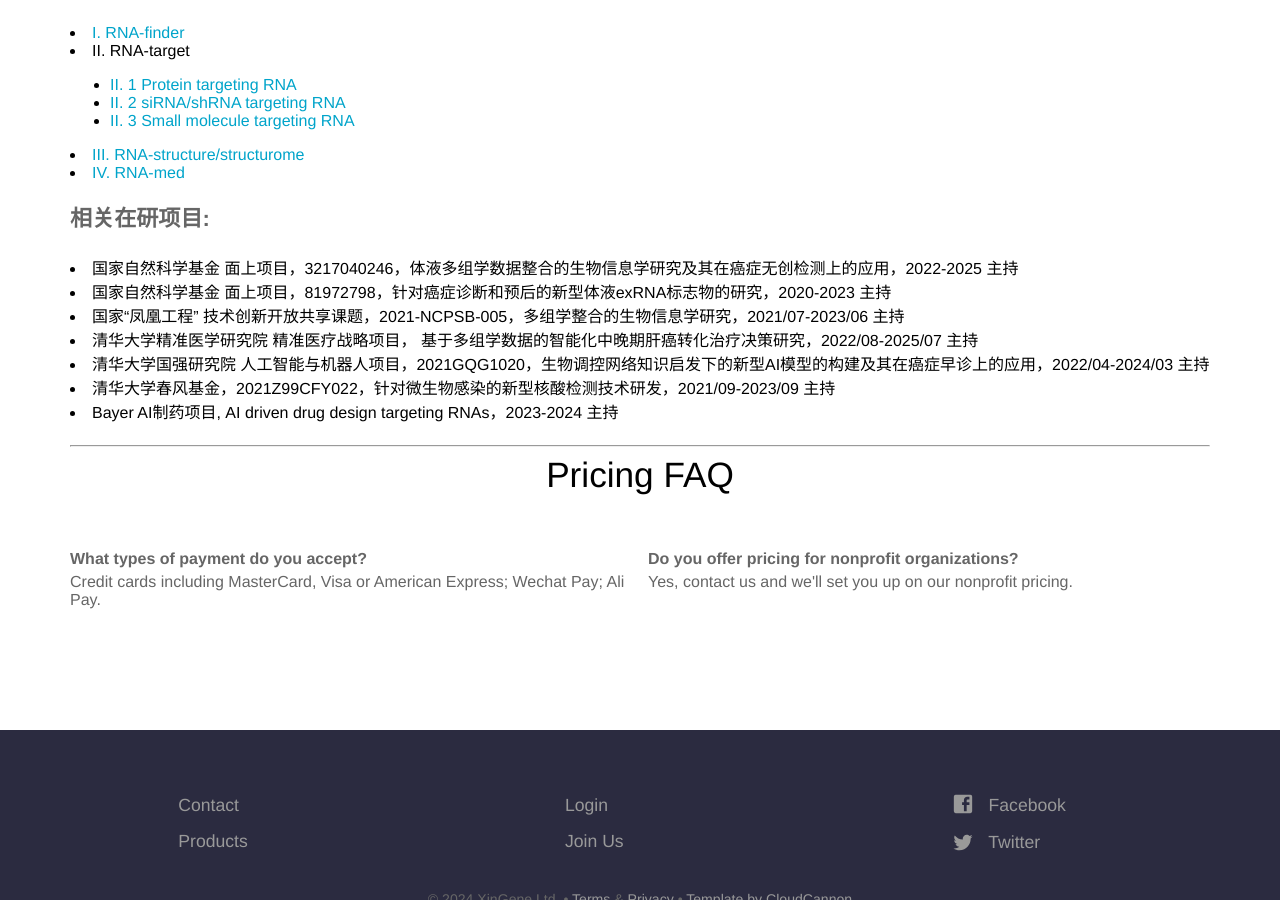
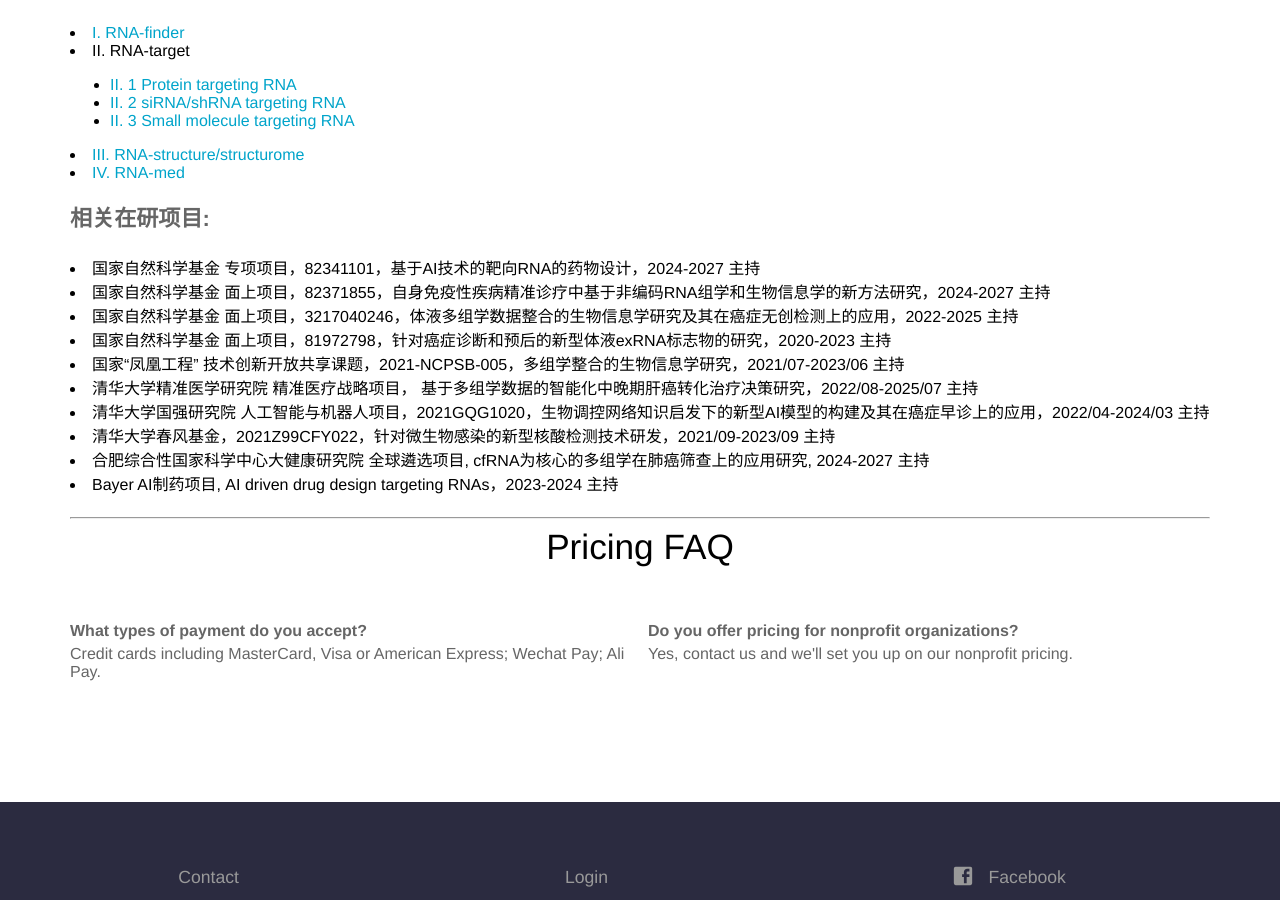
Before and after one commit to lulab/xingene-home, a Jekyll site: the page built from products.html, in a window 1280 px wide and 900 px high, scrolled down 1724 px. Built offline with Jekyll 4.4.1, drawn with Linux system fonts in a browser that asks for light colours.

Commit message:
Update products.html

```diff
--- a/products.html
+++ b/products.html
@@ -143,12 +143,16 @@ faq:
 <p>
 <b>相关在研项目:</b>
 <br>
+
+<li>国家自然科学基金 专项项目，82341101，基于AI技术的靶向RNA的药物设计，2024-2027 主持</li>
+<li>国家自然科学基金 面上项目，82371855，自身免疫性疾病精准诊疗中基于非编码RNA组学和生物信息学的新方法研究，2024-2027 主持</li>
 <li>国家自然科学基金 面上项目，3217040246，体液多组学数据整合的生物信息学研究及其在癌症无创检测上的应用，2022-2025 主持</li>
 <li>国家自然科学基金 面上项目，81972798，针对癌症诊断和预后的新型体液exRNA标志物的研究，2020-2023 主持</li>
 <li>国家“凤凰工程” 技术创新开放共享课题，2021-NCPSB-005，多组学整合的生物信息学研究，2021/07-2023/06 主持</li>
 <li>清华大学精准医学研究院 精准医疗战略项目， 基于多组学数据的智能化中晚期肝癌转化治疗决策研究，2022/08-2025/07 主持</li>
 <li>清华大学国强研究院 人工智能与机器人项目，2021GQG1020，生物调控网络知识启发下的新型AI模型的构建及其在癌症早诊上的应用，2022/04-2024/03 主持</li>
 <li>清华大学春风基金，2021Z99CFY022，针对微生物感染的新型核酸检测技术研发，2021/09-2023/09 主持</li>
+<li>合肥综合性国家科学中心大健康研究院 全球遴选项目, cfRNA为核心的多组学在肺癌筛查上的应用研究, 2024-2027 主持</li>
 <li>Bayer AI制药项目, AI driven drug design targeting RNAs，2023-2024 主持</li>
 
 </p>
```
